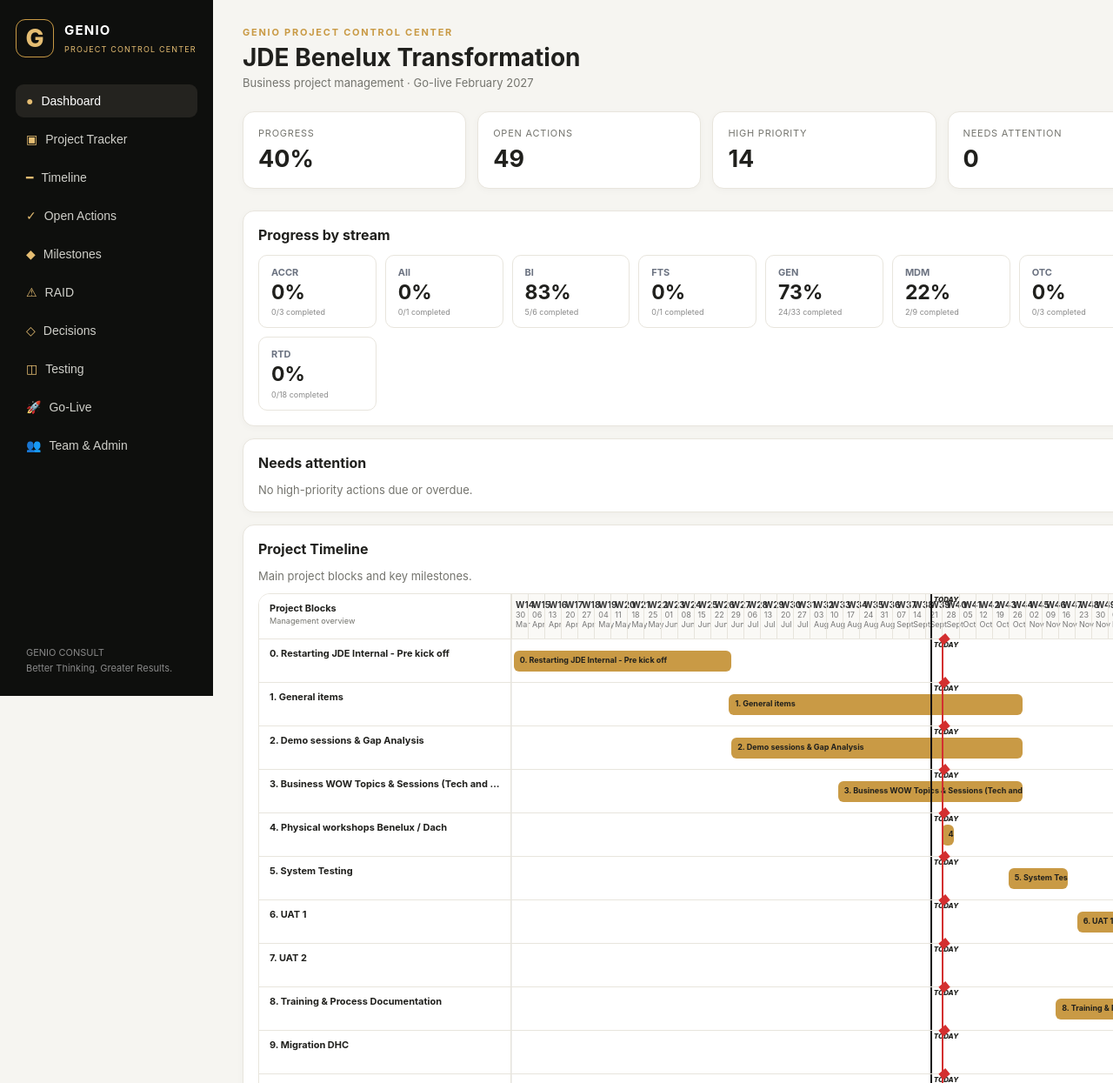
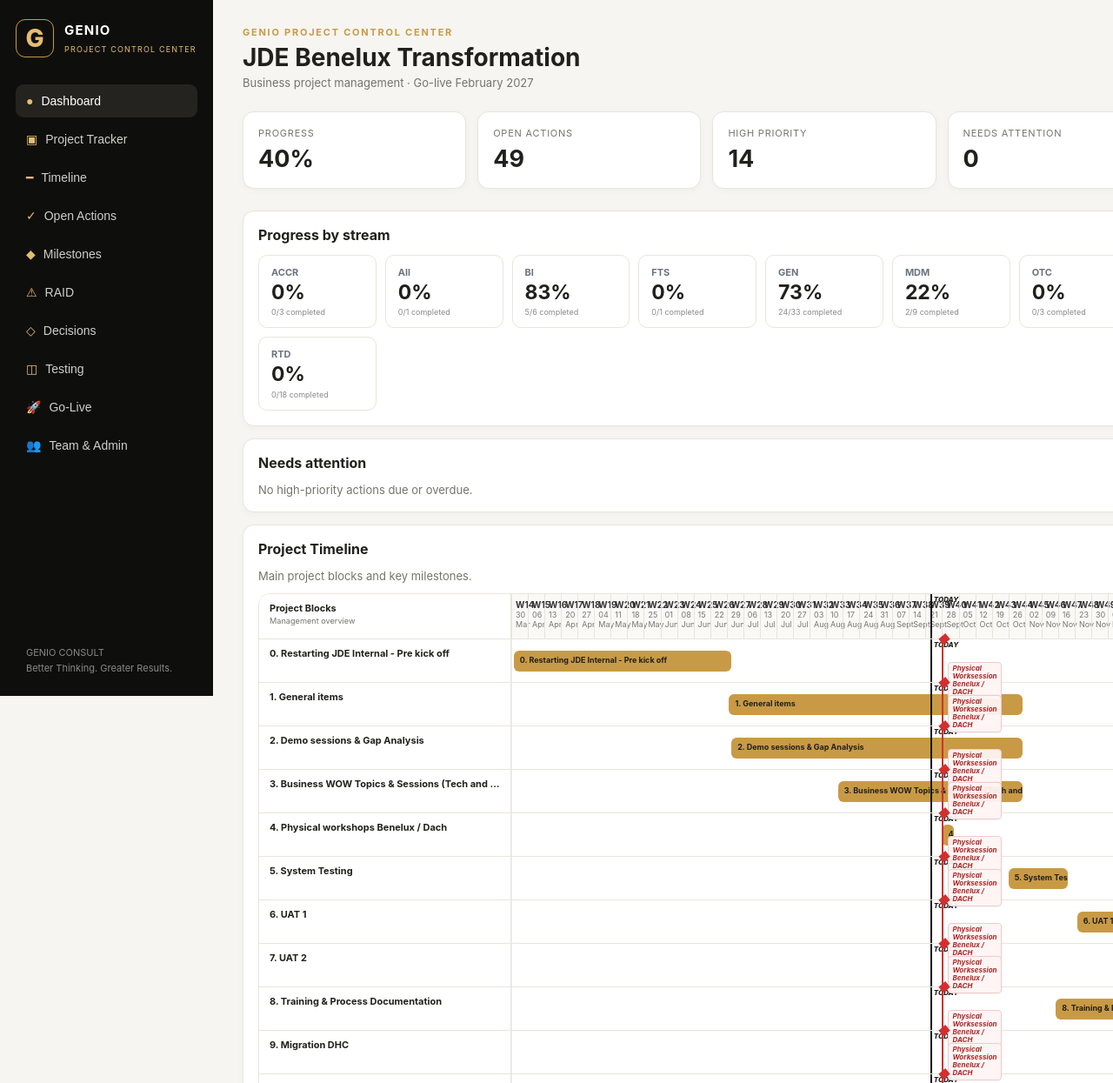
Before and after one commit to Alessio0505/genio-project-control-center, a plain HTML site: page index.html in a window 1280 px wide. Shown: the top 1245 px of the page at 87% size. Drawn offline with Linux system fonts and the light colour scheme.

Commit message:
style: label milestone lines inside gantt chart

```diff
--- a/index.html
+++ b/index.html
@@ -60,6 +60,7 @@ td{padding:11px;border-bottom:1px solid #efede7;font-size:12px;vertical-align:to
 .milestone-marker{position:absolute;top:0;bottom:0;width:0;border-left:2px solid #d32f2f;z-index:5}.milestone-marker:before{content:'◆';position:absolute;top:-9px;left:-7px;color:#d32f2f;font-size:14px}.milestone-marker span{position:absolute;top:8px;left:7px;white-space:nowrap;background:#fff5f5;border:1px solid #e2a0a0;border-radius:6px;padding:3px 6px;font-size:10px;font-weight:700;color:#9f1f1f;z-index:6}.stream-percent{display:flex;align-items:center;justify-content:space-between;gap:16px;padding:12px 2px;border-bottom:1px solid #ececec}.stream-percent:last-child{border-bottom:0}.stream-percent b{font-size:13px}.stream-percent strong{font-size:18px;min-width:52px;text-align:right;color:#1f2937}
 .milestone-lane{min-height:78px;background:#fffafa}.milestone-cards{display:flex;align-items:center;gap:10px;flex-wrap:wrap;padding:10px 12px;min-height:78px}.milestone-card{display:flex;align-items:center;gap:8px;background:#fff5f5;border:1px solid #e2a0a0;border-radius:8px;padding:7px 10px;min-width:190px;max-width:280px}.milestone-card>span{color:#d32f2f;font-size:15px}.milestone-card b{display:block;color:#9f1f1f;font-size:11px;line-height:1.2}.milestone-card small{display:block;color:#7a4545;font-size:10px;margin-top:2px}
 .stream-kpis{display:grid;grid-template-columns:repeat(auto-fit,minmax(135px,1fr));gap:10px;margin-top:12px}.stream-kpi{border:1px solid var(--line);border-radius:10px;background:#fff;padding:12px 14px;min-height:82px;display:flex;flex-direction:column;justify-content:center}.stream-kpi span{font-size:11px;color:#6b7280;font-weight:700}.stream-kpi strong{font-size:23px;line-height:1.15;margin-top:3px}.stream-kpi small{font-size:9px;color:#8a8a8a;margin-top:4px}.dashboard-stream-card,.dashboard-attention-card,.dashboard-timeline-card{margin-top:14px}.dashboard-timeline-card{overflow:hidden}.dashboard-timeline-card .gantt{margin-top:8px}@media(max-width:700px){.stream-kpis{grid-template-columns:repeat(2,minmax(0,1fr))}}
+.compact-marker span{display:block;position:absolute;top:14px;left:5px;max-width:105px;padding:2px 4px;border-radius:4px;background:rgba(255,245,245,.94);border:1px solid #efcaca;color:#a92727;font-size:8px;font-weight:700;line-height:1.15;white-space:normal;z-index:8;box-shadow:0 1px 2px rgba(0,0,0,.04)}.gantt-head .compact-marker span{display:none}.gantt-row:nth-child(even) .compact-marker span{top:26px}
 </style>
 </head>
 <body>
@@ -329,7 +330,7 @@ function renderTimeline(){
  const visibleMilestones=milestones.filter(m=>{const d=utcDate(m.date),p=((d-alignedMin)/86400000/days)*100;return p>=0&&p<=100});
  const milestoneLane=showMilestones?'<div class="gantt-row milestone-lane"><div class="gantt-label"><b>Milestones</b><small>Key project dates</small></div><div class="milestone-cards">'+visibleMilestones.map(m=>'<div class="milestone-card"><span>◆</span><div><b>'+esc(m.name)+'</b><small>'+esc(m.date)+'</small></div></div>').join('')+'</div></div>':'';
  const visibleRows=rows.filter(r=>utcDate(r.end)>=min&&utcDate(r.start)<=max);
- grid.innerHTML=head+milestoneLane+(visibleRows.map(r=>{const s=utcDate(r.start),e=utcDate(r.end);let l=Math.max(0,(s-alignedMin)/86400000/days*100),w=Math.max(.5,((e-s)/86400000+1)/days*100);let cls=/finished/i.test(r.status)?'finished':r.health==='Delayed'?'delayed':r.health==='At Risk'?'risk':'';return `<div class="gantt-row"><div class="gantt-label"><b>${esc(r.label)}</b><small>${esc(r.sub||'')}</small></div><div class="gantt-track"><span class="gbar ${cls}" style="left:${l}%;width:${w}%" title="${esc(r.label)}: ${r.start} → ${r.end}">${esc(r.label)}</span>${showProgress&&tp>=0&&tp<=100?`<i class="today-line" style="left:${tp}%"></i>`:''}`+(showMilestones?milestones.map(m=>{const d=utcDate(m.date),p=((d-alignedMin)/86400000/days)*100;return p>=0&&p<=100?`<i class="milestone-marker" style="left:${p}%" title="${esc(m.name)} · ${m.date}"></i>`:'' }).join(''):'')+`</div></div>`}).join('')||'<div class="gantt-label">No timeline items match the selected filters.</div>');
+ grid.innerHTML=head+milestoneLane+(visibleRows.map(r=>{const s=utcDate(r.start),e=utcDate(r.end);let l=Math.max(0,(s-alignedMin)/86400000/days*100),w=Math.max(.5,((e-s)/86400000+1)/days*100);let cls=/finished/i.test(r.status)?'finished':r.health==='Delayed'?'delayed':r.health==='At Risk'?'risk':'';return `<div class="gantt-row"><div class="gantt-label"><b>${esc(r.label)}</b><small>${esc(r.sub||'')}</small></div><div class="gantt-track"><span class="gbar ${cls}" style="left:${l}%;width:${w}%" title="${esc(r.label)}: ${r.start} → ${r.end}">${esc(r.label)}</span>${showProgress&&tp>=0&&tp<=100?`<i class="today-line" style="left:${tp}%"></i>`:''}`+(showMilestones?milestones.map(m=>{const d=utcDate(m.date),p=((d-alignedMin)/86400000/days)*100;return p>=0&&p<=100?`<i class="milestone-marker compact-marker" style="left:${p}%" title="${esc(m.name)} · ${m.date}"><span>${esc(m.name)}</span></i>`:'' }).join(''):'')+`</div></div>`}).join('')||'<div class="gantt-label">No timeline items match the selected filters.</div>');
 }
 
 function renderDashboardTimeline(){
@@ -341,7 +342,7 @@ function renderDashboardTimeline(){
  let head='<div class="gantt-head"><div class="gantt-label"><b>Project Blocks</b><small>Management overview</small></div><div class="gantt-track">';
  for(let i=0;i<weeks;i++){let d=new Date(min);d.setUTCDate(d.getUTCDate()+i*7);head+=`<span class="week" style="left:${i*ww}%;width:${ww}%"><strong>W${isoWeek(d)}</strong>${d.toLocaleDateString('en-GB',{day:'2-digit',month:'short',timeZone:'UTC'})}</span>`}
  if(tp>=0&&tp<=100)head+=`<i class="today-line" style="left:${tp}%"></i>`;head+='</div></div>';
- const rows=projectPhases.map(p=>{const s=utcDate(p.start),e=utcDate(p.end),l=Math.max(0,(s-min)/86400000/days*100),w=Math.max(.5,((e-s)/86400000+1)/days*100);return `<div class="gantt-row"><div class="gantt-label"><b>${esc(p.name)}</b></div><div class="gantt-track"><span class="gbar" style="left:${l}%;width:${w}%">${esc(p.name)}</span>${tp>=0&&tp<=100?`<i class="today-line" style="left:${tp}%"></i>`:''}${milestones.map(m=>{const md=utcDate(m.date),mp=((md-min)/86400000/days)*100;return mp>=0&&mp<=100?`<i class="milestone-marker" style="left:${mp}%" title="${esc(m.name)} · ${m.date}"></i>`:''}).join('')}</div></div>`}).join('');
+ const rows=projectPhases.map(p=>{const s=utcDate(p.start),e=utcDate(p.end),l=Math.max(0,(s-min)/86400000/days*100),w=Math.max(.5,((e-s)/86400000+1)/days*100);return `<div class="gantt-row"><div class="gantt-label"><b>${esc(p.name)}</b></div><div class="gantt-track"><span class="gbar" style="left:${l}%;width:${w}%">${esc(p.name)}</span>${tp>=0&&tp<=100?`<i class="today-line" style="left:${tp}%"></i>`:''}${milestones.map(m=>{const md=utcDate(m.date),mp=((md-min)/86400000/days)*100;return mp>=0&&mp<=100?`<i class="milestone-marker compact-marker" style="left:${mp}%" title="${esc(m.name)} · ${m.date}"><span>${esc(m.name)}</span></i>`:''}).join('')}</div></div>`}).join('');
  grid.innerHTML=head+rows;
 }
 function fillTimelineFilters(){const s=document.getElementById('tlStream'),o=document.getElementById('tlOwner');if(!s||!o)return;s.length=1;o.length=1;[...new Set(data.map(x=>x.stream).filter(Boolean))].sort().forEach(v=>s.add(new Option(v,v)));[...new Set(team.map(x=>x.name).filter(Boolean))].sort().forEach(v=>o.add(new Option(v,v)))}
```
